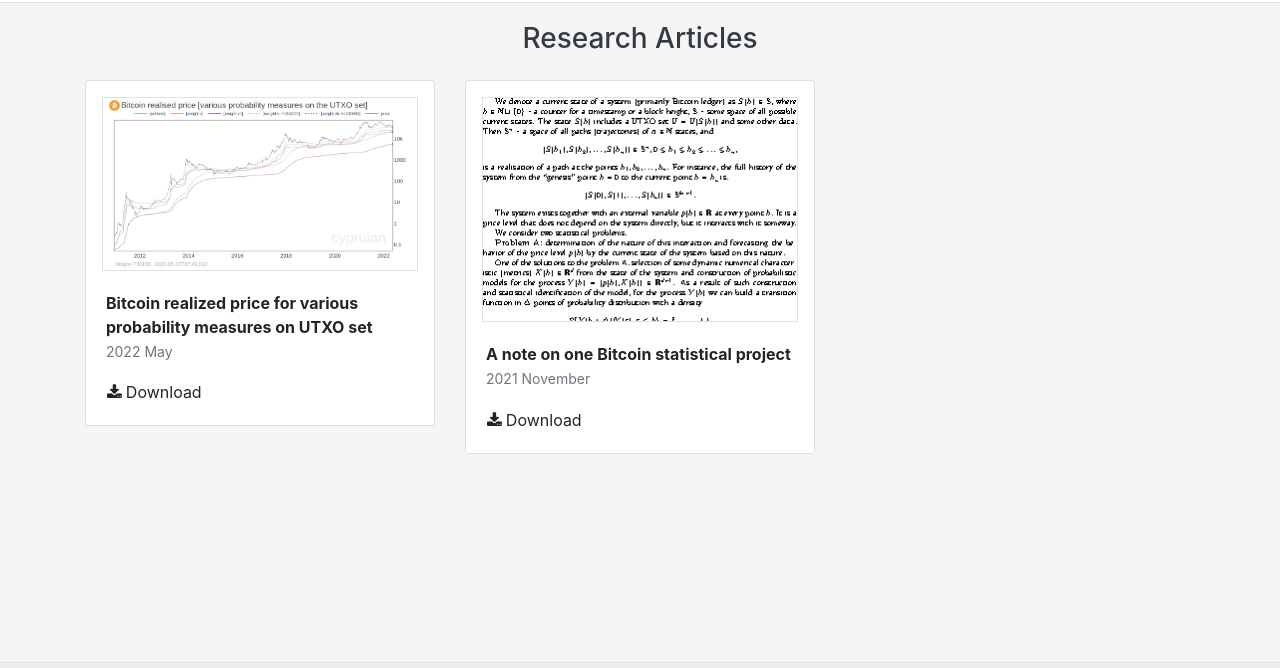
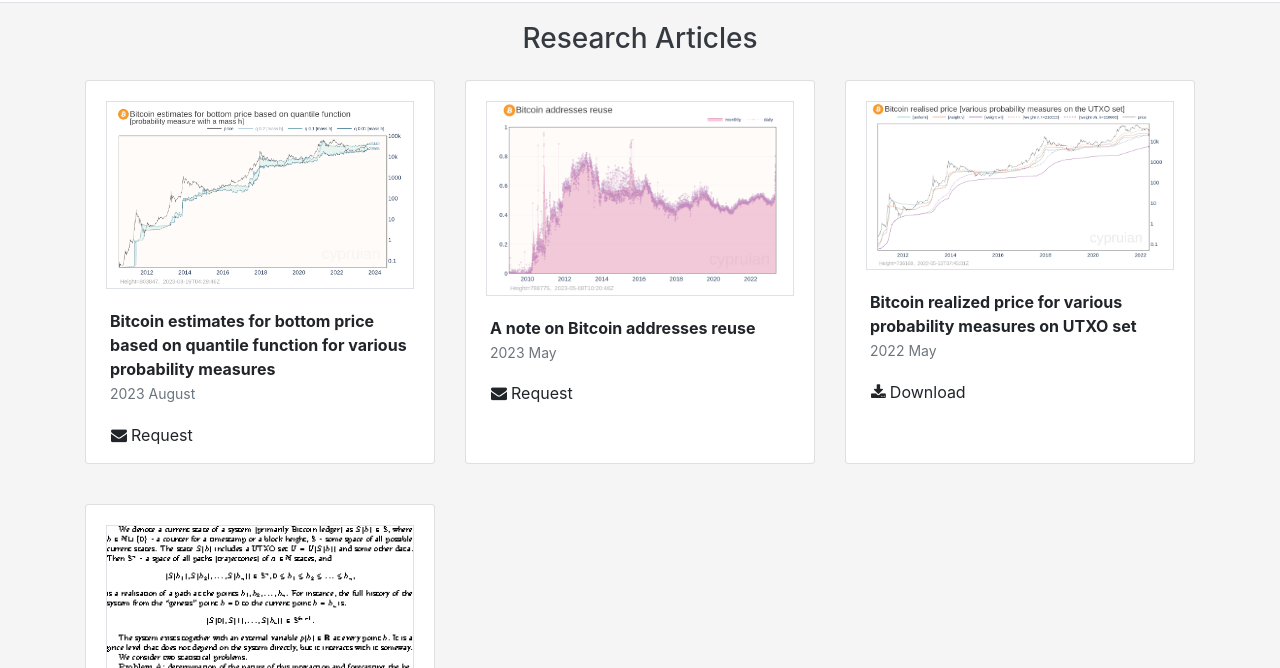
Before and after one commit to cypruian/b, a plain HTML site: page research.html in a window 1280 px wide. Shown: the part 68-736 px from the top of the page. Drawn offline with nearby package versions, Linux system fonts and the light colour scheme.

Commit message:
New commit

```diff
--- a/research.html
+++ b/research.html
@@ -69,7 +69,35 @@
         </div>
         <div class="col-sm-12 col-md-12 col-lg-4 pt-3 pb-4">
                 <div class="d-flex justify-content-center">
-                <div class="card" style="width: 23rem; ">
+                <div class="card p-1" style="width: 23rem; height: 24rem;">
+                <div class="border mt-3 ml-3 mr-3"><img src="est.jpeg" class="card-img-top"></div>
+                <div class="card-body">
+                    <div class="card-text font-weight-bold">Bitcoin estimates for bottom price based on quantile function for various probability measures</div>
+                    <p class="card-text"><small class="text-muted">2023 August</small></p>
+                    <a class="text-dark text-decoration-none" href=mailto:contact@cypruian.com">
+                        <button class="btn m-0 p-0 btn-custom"><i class="fa fa-envelope pr-1"></i>Request</button>
+                    </a>
+                </div>
+                </div>
+                </div>
+        </div>
+        <div class="col-sm-12 col-md-12 col-lg-4 pt-3 pb-4">
+                <div class="d-flex justify-content-center">
+                <div class="card p-1" style="width: 23rem; height: 24rem;">
+                <div class="border mt-3 ml-3 mr-3"><img src="areuse.jpeg" class="card-img-top"></div>
+                <div class="card-body">
+                    <div class="card-text font-weight-bold">A note on Bitcoin addresses reuse</div>
+                    <p class="card-text"><small class="text-muted">2023 May</small></p>
+                    <a class="text-dark text-decoration-none" href=mailto:contact@cypruian.com">
+                        <button class="btn m-0 p-0 btn-custom"><i class="fa fa-envelope pr-1"></i>Request</button>
+                    </a>
+                </div>
+                </div>
+                </div>
+        </div>
+        <div class="col-sm-12 col-md-12 col-lg-4 pt-3 pb-4">
+                <div class="d-flex justify-content-center">
+                <div class="card p-1" style="width: 23rem;  height: 24rem;">
                 <div class="border mt-3 ml-3 mr-3"><img src="r.jpeg" class="card-img-top"></div>
                 <div class="card-body">
                     <div class="card-text font-weight-bold">Bitcoin realized price for various probability measures on UTXO set</div>
@@ -83,7 +111,7 @@
         </div>
         <div class="col-sm-12 col-md-12 col-lg-4 pt-3 pb-4">
                 <div class="d-flex justify-content-center">
-                <div class="card" style="width: 23rem; ">
+                <div class="card p-1" style="width: 23rem;  height: 24rem;">
                 <div class="border mt-3 ml-3 mr-3"><img src="im.png" class="card-img-top"></div>
                 <div class="card-body">
                     <div class="card-text font-weight-bold">A note on one Bitcoin statistical project</div>
```
Also changed, not shown: data.html (+1 -1 lines), api.html (line endings or trailing spaces), areuse.jpeg (added), est.jpeg (added).
